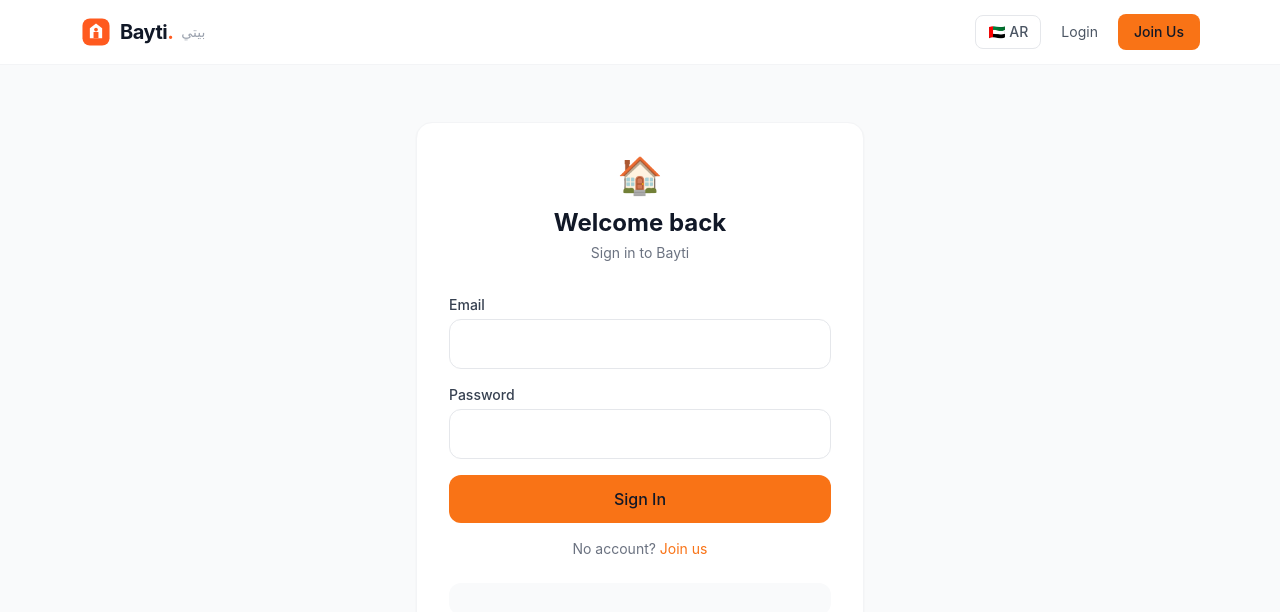
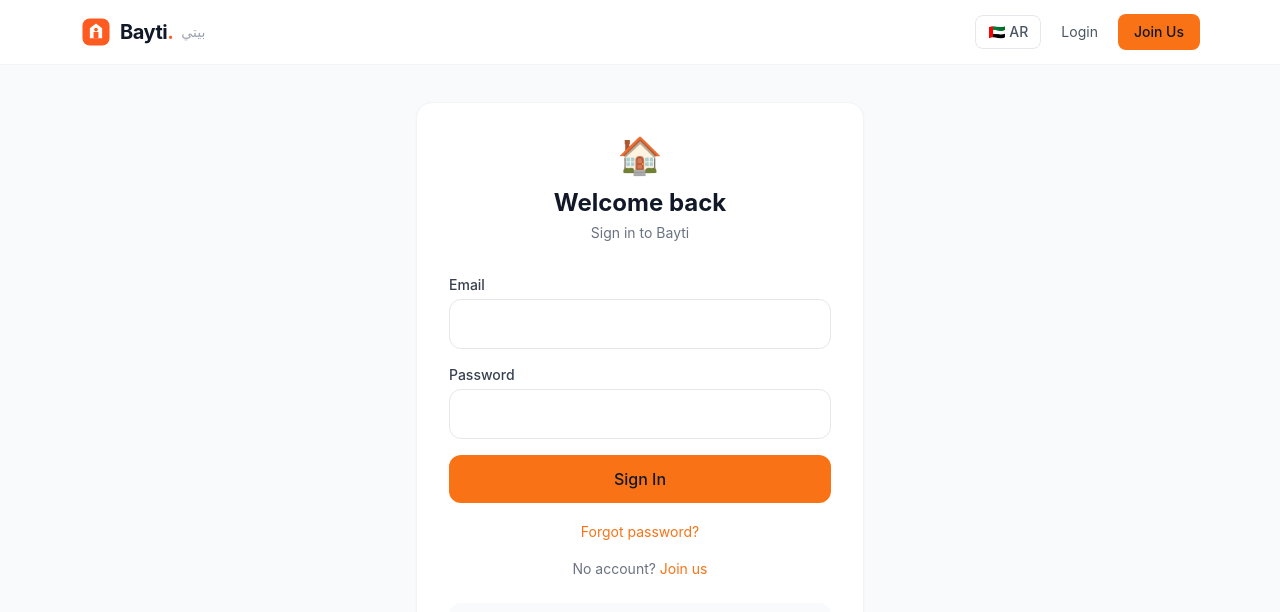
Before and after one commit to qnetofficialemail-sudo/bayti-frontend, a React (Create React App) app: page /login in a window 1280 px wide. Shown: the top 612 px of the page. Built offline with nearby package versions, Linux system fonts and the light colour scheme.

Commit message:
Add forgot password link to Auth page

```diff
--- a/src/pages/Auth.tsx
+++ b/src/pages/Auth.tsx
@@ -50,6 +50,9 @@
             className="w-full bg-orange-500 hover:bg-orange-600 text-gray-900 font-medium py-3 rounded-xl transition disabled:opacity-60">
             {loading ? (isArabic ? "جاري الدخول..." : "Signing in...") : (isArabic ? "تسجيل الدخول" : "Sign In")}
           </button>
+          <div className="text-center mt-2">
+            <a href="/forgot-password" className="text-orange-500 hover:underline text-sm">{isArabic ? "???? ???? ???????" : "Forgot password?"}</a>
+          </div>
         </form>
         <div className="mt-4 text-center text-sm text-gray-500">
           {isArabic ? "ليس لديك حساب؟" : "No account?"}{" "}
```
